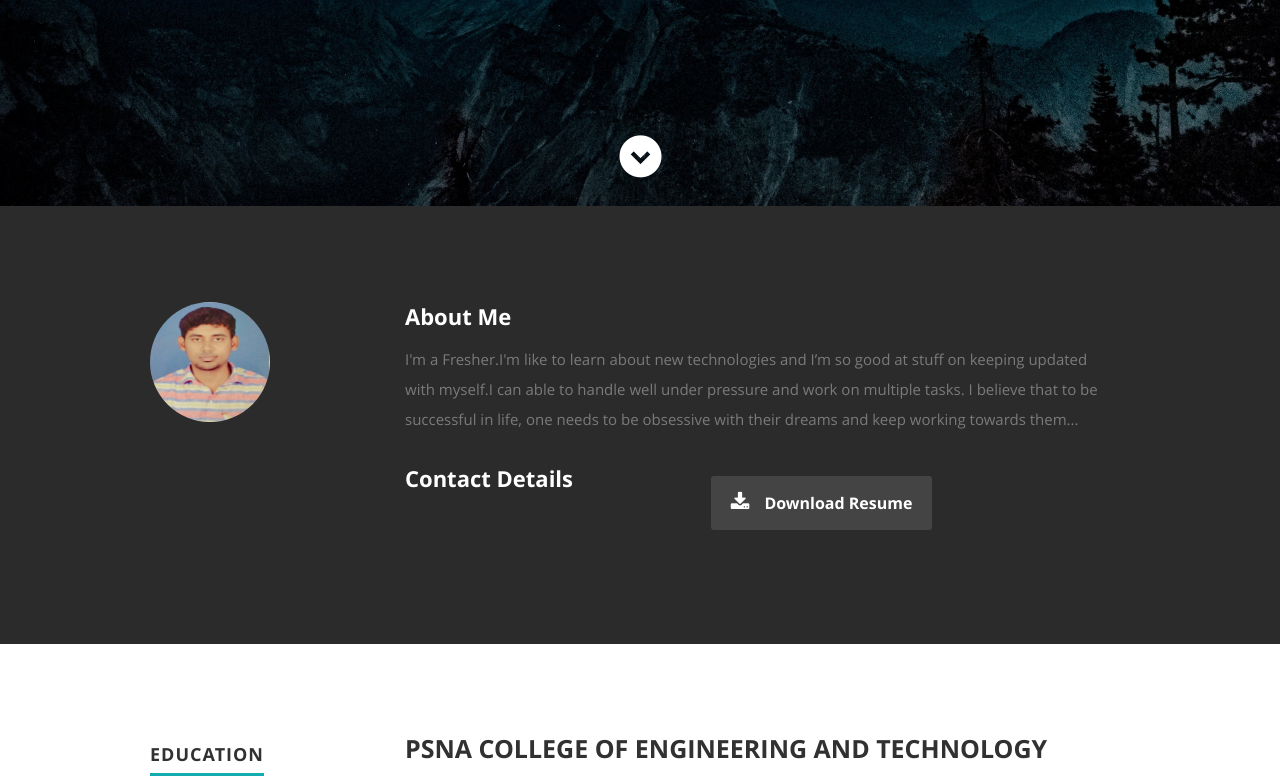
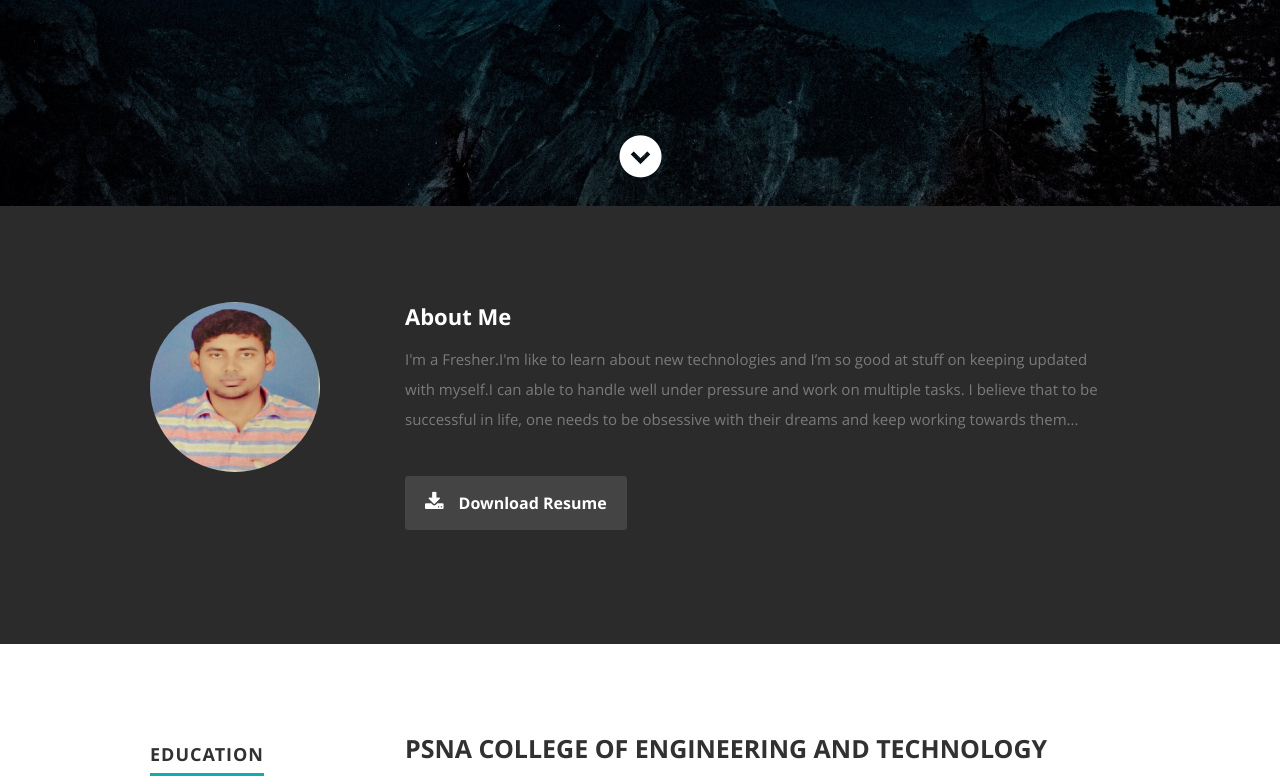
Before and after one commit to Ausvenkat/ausvenkat.github.io, a plain HTML site: page index.html in a window 1280 px wide. Shown: the part 594-1372 px from the top of the page. Drawn offline with nearby package versions, Linux system fonts and the light colour scheme.

Commit message:
first commit

```diff
--- a/css/layout.css
+++ b/css/layout.css
@@ -206,9 +206,9 @@ ul#nav li.current a { color: #F06000; }
    color: #7A7A7A;
 }
 #about .profile-pic {
-   position: relative;
-   width: 120px;
-   height: 120px;
+   position: absolute;
+   width: 170px;
+   height: 170px;
    border-radius: 100%;
 }
 #about .contact-details { width: 41.66667%; }
--- a/index.html
+++ b/index.html
@@ -99,14 +99,7 @@
 
             <div class="row">
 
-               <div class="columns contact-details">
 
-                  <h2>Contact Details</h2>
-                  <p class="address">
-
-                  </p>
-
-               </div>
 
                <div class="columns download">
                   <p>
```
